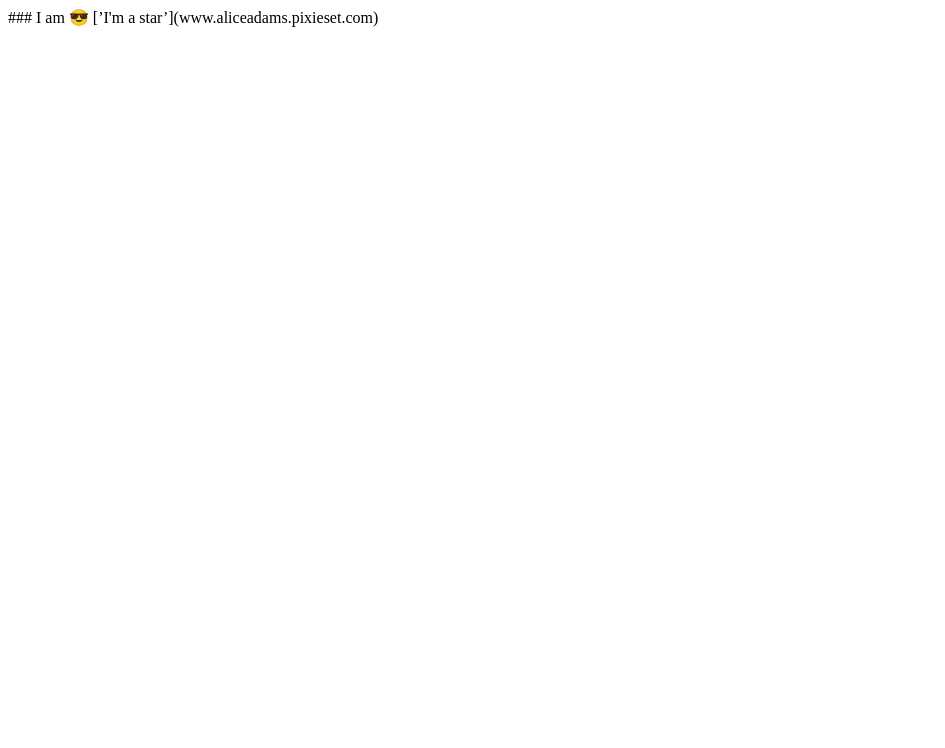
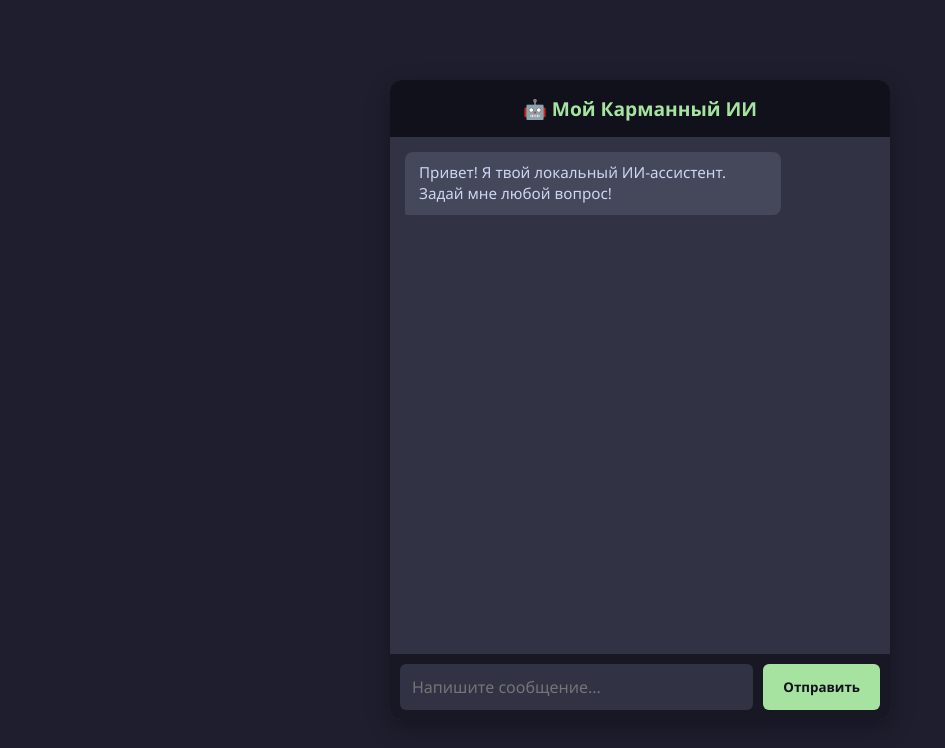
Before and after one commit to waitsair/Waitsair.github.io, a plain HTML site: page index.html in a window 1280 px wide. Shown: the whole page, without its empty margins (0-945 px from the left). Drawn offline with Linux system fonts and the light colour scheme.

Commit message:
Update index.html

```diff
--- a/index.html
+++ b/index.html
@@ -1,2 +1,100 @@
-### I am 😎
-[’I'm a star’](www.aliceadams.pixieset.com)
+<!DOCTYPE html>
+<html lang="ru">
+<head>
+    <meta charset="UTF-8">
+    <meta name="viewport" content="width=device-width, initial-scale=1.0">
+    <title>Мой Карманный ИИ</title>
+    <style>
+        * { box-sizing: border-box; margin: 0; padding: 0; font-family: 'Segoe UI', Tahoma, Geneva, Verdana, sans-serif; }
+        body { background: #1e1e2e; display: flex; justify-content: center; align-items: center; height: 100vh; color: #cdd6f4; }
+        .chat-container { width: 100%; max-width: 500px; height: 80vh; background: #313244; border-radius: 12px; display: flex; flex-direction: column; overflow: hidden; box-shadow: 0 8px 24px rgba(0,0,0,0.3); }
+        .chat-header { background: #11111b; padding: 15px; text-align: center; font-size: 1.2rem; font-weight: bold; color: #a6e3a1; }
+        .messages { flex: 1; padding: 15px; overflow-y: auto; display: flex; flex-direction: column; gap: 10px; }
+        .message { max-width: 80%; padding: 10px 14px; border-radius: 8px; line-height: 1.4; font-size: 0.95rem; word-break: break-word; }
+        .user-msg { background: #89b4fa; color: #11111b; align-self: flex-end; border-bottom-right-radius: 2px; }
+        .ai-msg { background: #45475a; color: #cdd6f4; align-self: flex-start; border-bottom-left-radius: 2px; }
+        .chat-input-area { display: flex; padding: 10px; background: #181825; gap: 10px; }
+        input { flex: 1; padding: 12px; border: none; border-radius: 6px; background: #313244; color: #cdd6f4; font-size: 1rem; }
+        input:focus { outline: 2px solid #89b4fa; }
+        button { background: #a6e3a1; color: #11111b; border: none; padding: 0 20px; border-radius: 6px; font-weight: bold; cursor: pointer; transition: 0.2s; }
+        button:hover { background: #94e2d5; }
+        button:disabled { background: #585b70; cursor: not-allowed; }
+    </style>
+</head>
+<body>
+
+<div class="chat-container">
+    <div class="chat-header">🤖 Мой Карманный ИИ</div>
+    <div class="messages" id="chatBox">
+        <div class="message ai-msg">Привет! Я твой локальный ИИ-ассистент. Задай мне любой вопрос!</div>
+    </div>
+    <div class="chat-input-area">
+        <input type="text" id="userInput" placeholder="Напишите сообщение..." autocomplete="off">
+        <button id="sendBtn" onclick="sendMessage()">Отправить</button>
+    </div>
+</div>
+
+<script>
+    const chatBox = document.getElementById('chatBox');
+    const userInput = document.getElementById('userInput');
+    const sendBtn = document.getElementById('sendBtn');
+
+    // Функция отправки сообщения по нажатию Enter
+    userInput.addEventListener('keydown', (e) => {
+        if (e.key === 'Enter') sendMessage();
+    });
+
+    async function sendMessage() {
+        const text = userInput.value.trim();
+        if (!text) return;
+
+        // Добавляем сообщение пользователя на экран
+        appendMessage(text, 'user-msg');
+        userInput.value = '';
+
+        // Блокируем интерфейс во время ответа
+        userInput.disabled = true;
+        sendBtn.disabled = true;
+
+        // Создаем заглушку для ответа ИИ
+        const aiMessageDiv = appendMessage('Думаю...', 'ai-msg');
+
+        try {
+            // Запрос к публичному API DuckDuckGo AI (работает без ключей)
+            const response = await fetch('https://duckduckgo.com', {
+                method: 'POST',
+                headers: { 'Content-Type': 'application/json' },
+                body: JSON.stringify({
+                    model: 'gpt-4o-mini',
+                    messages: [{ role: 'user', content: text }]
+                })
+            });
+
+            if (!response.ok) throw new Error('Ошибка сети');
+
+            const data = await response.json();
+            aiMessageDiv.innerText = data.choices[0].message.content;
+        } catch (error) {
+            // Если стороннее API временно недоступно, используем простую встроенную логику
+            aiMessageDiv.innerText = "Извини, не удалось связаться с сервером ИИ. Но я могу ответить тебе эхом: " + text;
+        } finally {
+            // Разблокируем ввод
+            userInput.disabled = false;
+            sendBtn.disabled = false;
+            userInput.focus();
+            chatBox.scrollTop = chatBox.scrollHeight;
+        }
+    }
+
+    function appendMessage(text, className) {
+        const messageDiv = document.createElement('div');
+        messageDiv.classList.add('message', className);
+        messageDiv.innerText = text;
+        chatBox.appendChild(messageDiv);
+        chatBox.scrollTop = chatBox.scrollHeight;
+        return messageDiv;
+    }
+</script>
+
+</body>
+</html>
```
